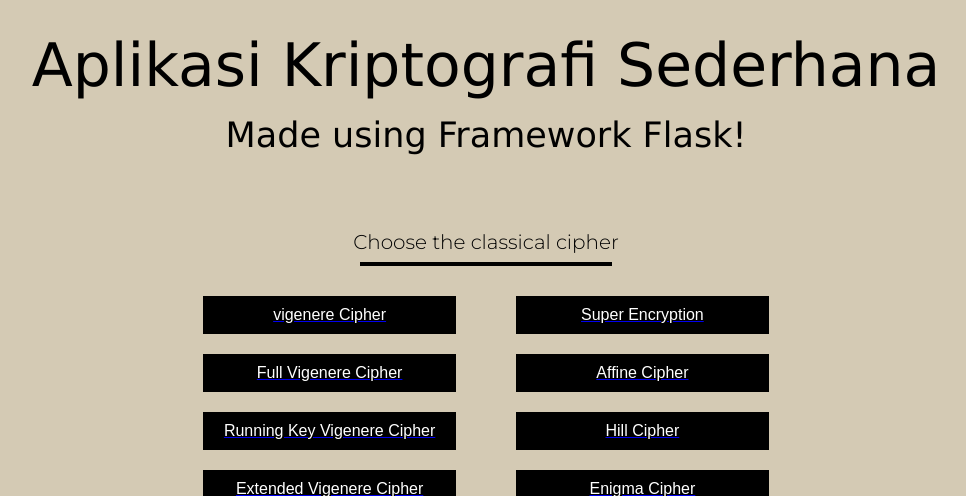
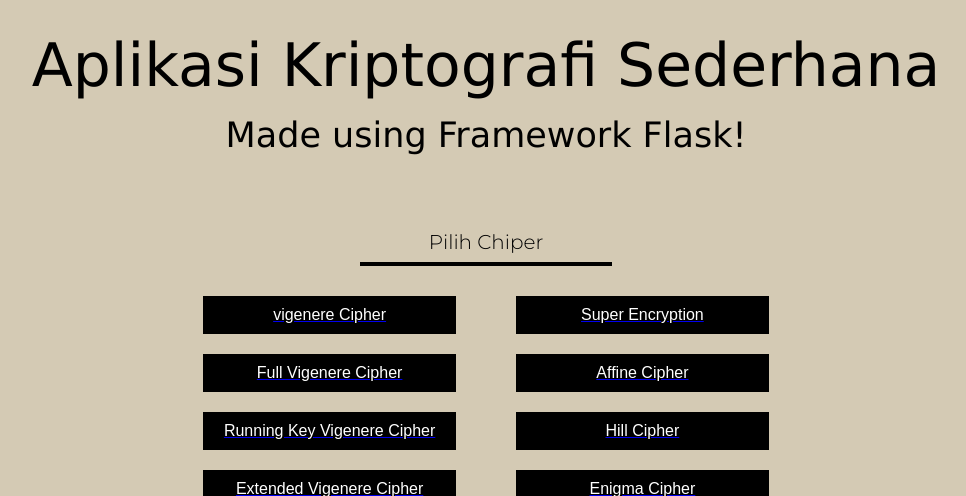
Before and after one commit to ellizafebriyani/Algoritma-Kriptografi, a Flask app: page / in a window 1280 px wide. Shown: the top 496 px of the page, without its empty margins (154-1120 px from the left). Run offline with Flask 3, Linux system fonts and the light colour scheme.

Commit message:
ubah okta2

```diff
--- a/templates/index.html
+++ b/templates/index.html
@@ -14,7 +14,7 @@
 
 
         <div class="container-col">
-            <div class="label">Choose the classical cipher</div>
+            <div class="label">Pilih Chiper</div>
             <hr class="line-decoration">
         </div>
 
```
